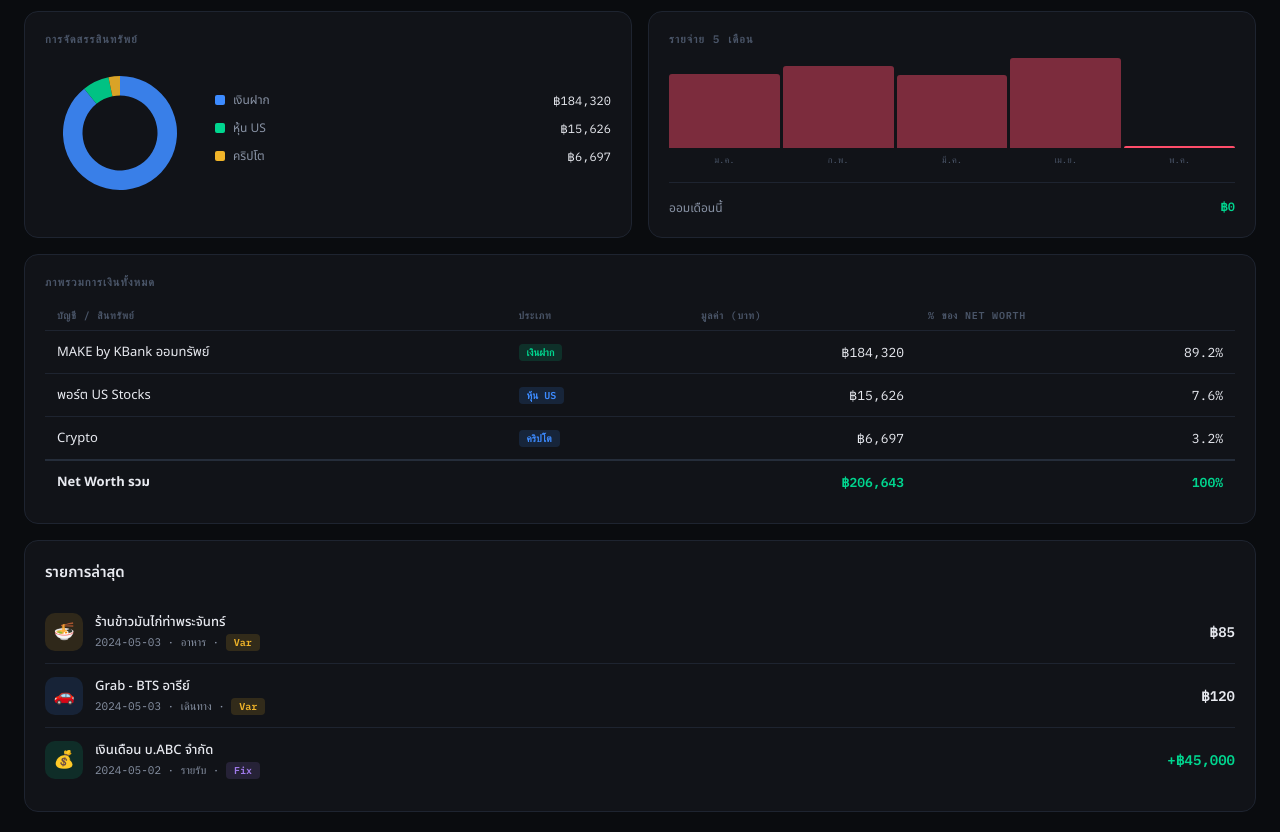
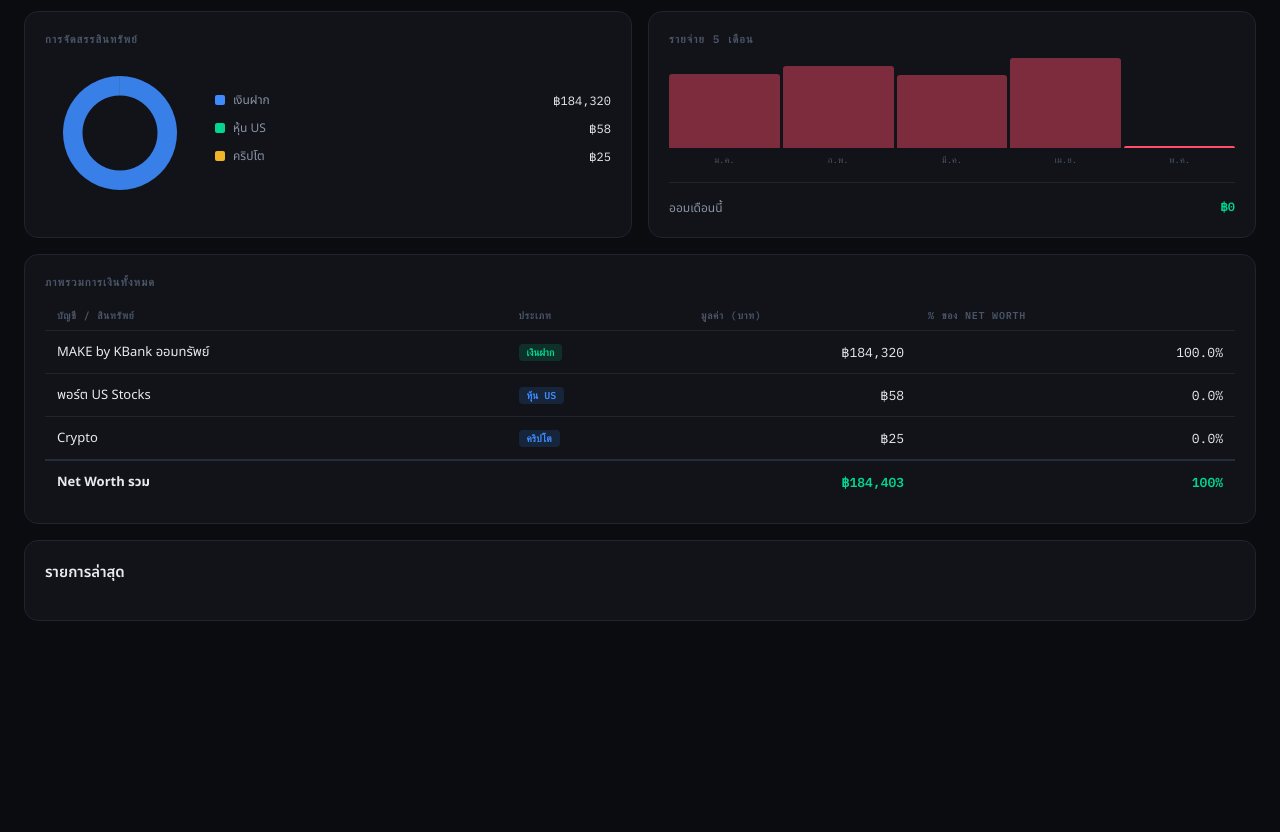
Before and after one commit to Ziadian/finance4444, a React (Vite) app: page / in a window 1280 px wide. Shown: the part 380-1212 px from the top of the page. After the commit the page ends 1021 px from the top, so only its background shows below. Built offline with nearby package versions, Linux system fonts and the light colour scheme.

Commit message:
Update App.jsx

```diff
--- a/src/App.jsx
+++ b/src/App.jsx
@@ -295,16 +295,12 @@ const CATEGORIES = {
   other: { label: "อื่นๆ", icon: "💸", color: "#8892a4" },
 };
 
-const INITIAL_TXS = [
-  { id: 1, date: "2024-05-03", desc: "ร้านข้าวมันไก่ท่าพระจันทร์", amount: -85, cat: "food", type: "var", src: "make" },
-  { id: 2, date: "2024-05-03", desc: "Grab - BTS อารีย์", amount: -120, cat: "transport", type: "var", src: "make" },
-  { id: 3, date: "2024-05-02", desc: "เงินเดือน บ.ABC จำกัด", amount: 45000, cat: "income", type: "fix", src: "make" }
-];
+const INITIAL_TXS = [];
 
 const INITIAL_PORTFOLIO = [
-  { symbol: "NVDA", shares: 5, avgCost: 720, exchange: "US" },
-  { symbol: "AAPL", shares: 10, avgCost: 170, exchange: "US" },
-  { symbol: "BTC", shares: 0.25, avgCost: 55000, exchange: "CRYPTO" }
+  { symbol: "VOO", shares: 0.0276222, avgCost: 651.65, exchange: "US" },
+  { symbol: "NVDA", shares: 0.0620563, avgCost: 200.4630, exchange: "US" },
+  { symbol: "GOOG", shares: 0.0300009, avgCost: 341.6560, exchange: "US" }
 ];
 
 const BUDGETS = [
@@ -732,7 +728,7 @@ function SmsParserTab({ setTxs, portfolio, setPortfolio }) {
       setPortfolio(prev => {
         const existing = prev.find(p => p.symbol === result.symbol);
         const sharesToAdd = result.shares || 1;
-        const USD_THB = 36.5;
+        const USD_THB = 32.54;
         const costUSD = result.amount / USD_THB;
 
         if (existing) {
@@ -822,7 +818,7 @@ function PortfolioTab({ portfolio, setPortfolio }) {
   const [shares, setShares] = useState("");
   const [cost, setCost] = useState("");
   const [exch, setExch] = useState("US");
-  const USD_THB = 36.5;
+  const USD_THB = 32.54;
   const prices = { ...MOCK_PRICES, ...MOCK_CRYPTO };
 
   function addHolding() {
@@ -892,7 +888,7 @@ function PortfolioTab({ portfolio, setPortfolio }) {
 
       <div className="card">
         <div className="section-header">
-          <span className="section-title">หุ้น / Crypto ที่ถือ</span>
+          <span className="section-title">หุ้น dime ที่ถือ</span>
         </div>
         <table className="data-table">
           <thead>
```
